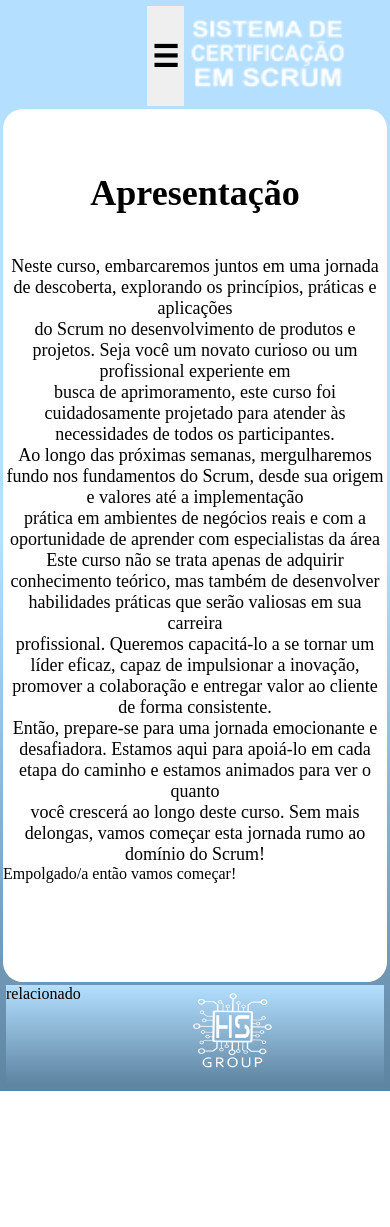
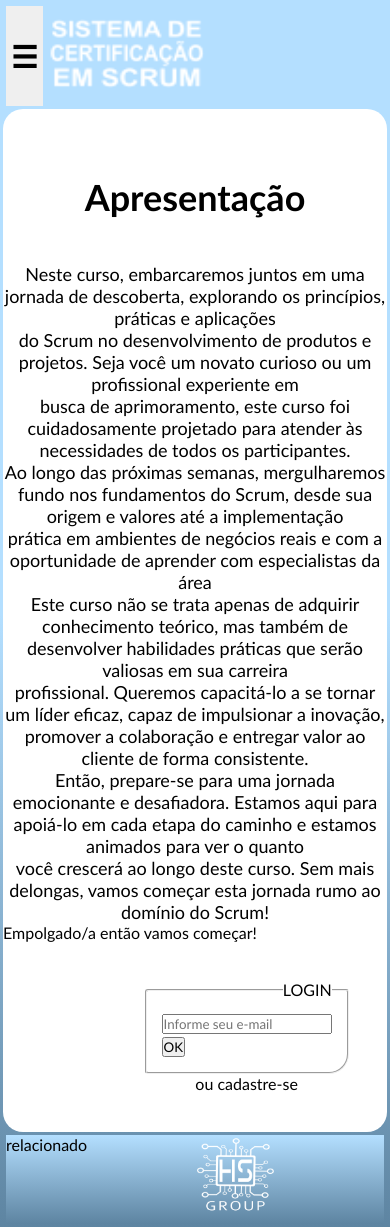
Before and after one commit to frevisto/hardstop, a plain HTML site: page pages/base.html in a window 390 px wide. Before the commit the page ends 1091 px from the top, so only its background shows below. Drawn offline with Linux system fonts and the light colour scheme.

Commit message:
alteração css page base

```diff
--- a/pages/base.html
+++ b/pages/base.html
@@ -38,6 +38,29 @@
             </div>
             Empolgado/a então vamos começar!
 
+            <div id="login_field">
+                <fieldset id="login_fieldset" >
+
+                    <legend style="text-align: right;">
+                            LOGIN
+                    </legend>
+                        <div>
+                            <input id="user_address" type="email"
+                             placeholder="Informe seu e-mail">
+                        </div>
+                        <div style="padding-top: 3px;">
+                            <button type="submit"
+
+
+
+                            >OK</button>
+                        </div>
+                    </fieldset>
+                    <div style="text-align: center;"
+                        >ou <a href="../pages/cadastro.html">cadastre-se</a>
+                    </div>
+            </div>
+
         <!--Falta ref
             <button href="*">Avançar</button>-->
     </main>
--- a/propriedades/css/layout_base.css
+++ b/propriedades/css/layout_base.css
@@ -1,4 +1,5 @@
 *{
+    font-family: calibri;
     margin:0;
     padding:0;
     box-sizing: border-box;
@@ -25,6 +26,7 @@ header #logo{
     flex: 0 1 200px;
 }
 #openmenu,#closemenu{
+    float:inline-start;
     border: none;
     background-color: none;
     font-size: 30px;
@@ -76,12 +78,12 @@ aside a{
 }
 @media only screen and (max-width: 923px){
     main{
-        height:calc(100vh- 330px);
+        height:fit-content;
 
     }
     aside{
         flex:1 1 10vw;
-        height:100px;
+        height:fit-content;
     }
     aside a{
         display: flex;
@@ -99,9 +101,10 @@ aside a{
 @media only screen and (max-width: 717px){
     #openmenu, #closemenu{
         display: block;
+
     }
     #openmenu{
-        margin-left: auto;
+        margin-left: none;
     }
     #closemenu{
         position: fixed;
@@ -132,3 +135,21 @@ aside a{
         width:30%;
     }
 }
+#login_field {
+    /* display: flex; */
+    position: right;
+    float: right;
+    padding: 10%;
+  }
+  #login_fieldset {
+    padding: 15px;
+    border-radius: 3px;
+    border-bottom-right-radius: 20px;
+  }
+  div.cadin > input{
+    width: 175px;
+    padding: 4px;
+  }
+  #okcad {
+    padding-top: 3px;margin-left: 150px;
+  }
```
